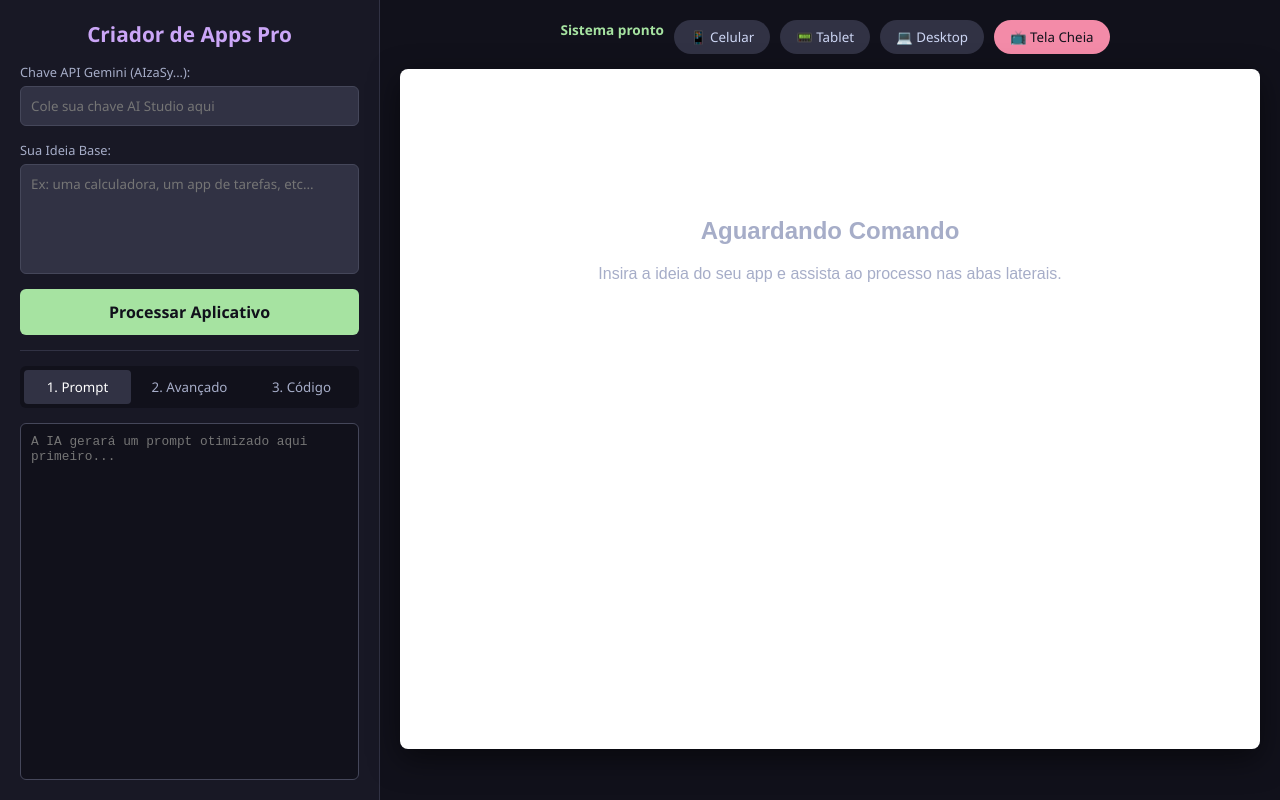
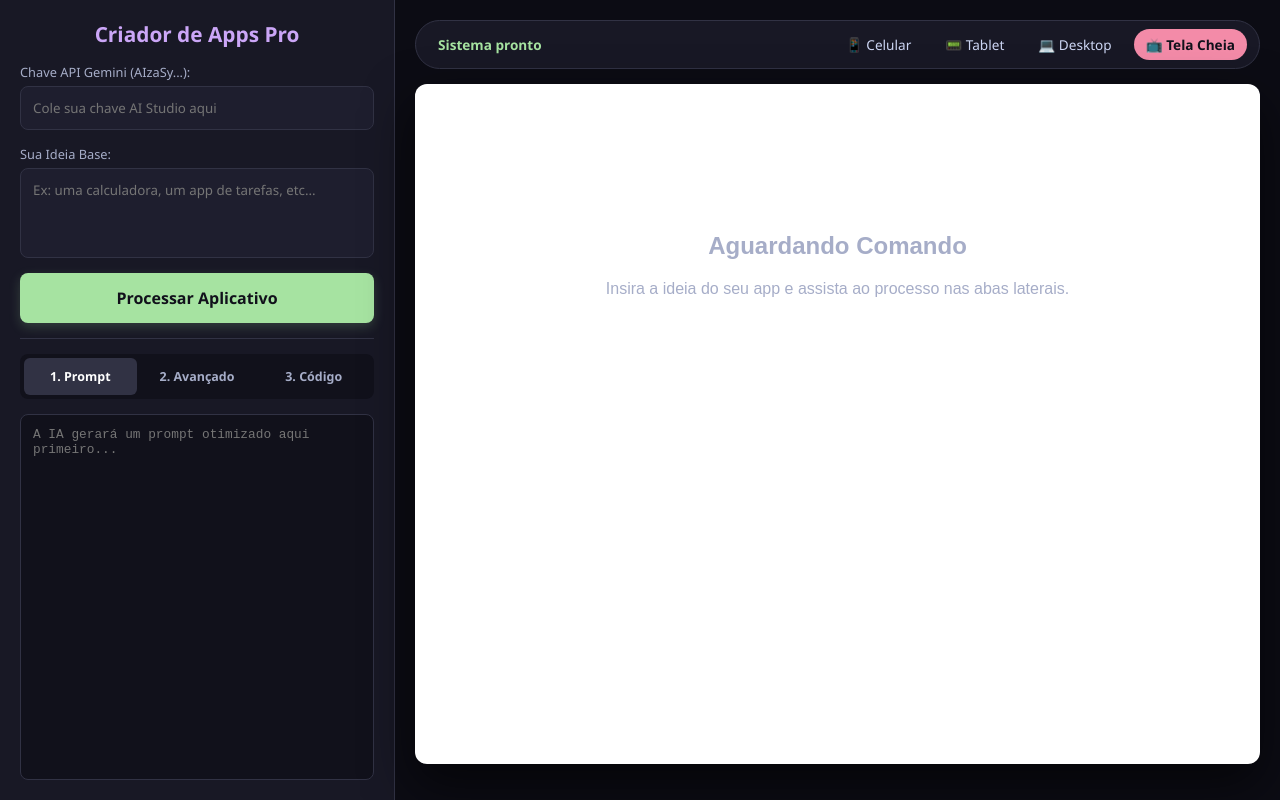
Before and after one commit to joabeplay1/paizao-gostoso-andressa-adora, a plain HTML site: page index.html in a window 1280 px wide. Drawn offline with Linux system fonts and the light colour scheme; a script that the page names is missing.

Commit message:
style.css
Updated styles for various elements, including font, background colors, and button properties.

```diff
--- a/style.css
+++ b/style.css
@@ -2,12 +2,12 @@
     box-sizing: border-box;
     margin: 0;
     padding: 0;
-    font-family: 'Segoe UI', Arial, sans-serif;
+    font-family: 'Segoe UI', system-ui, -apple-system, sans-serif;
 }
 
 body, html {
     height: 100%;
-    background-color: #1e1e2e;
+    background-color: #11111b;
     color: #cdd6f4;
     overflow: hidden;
 }
@@ -18,10 +18,9 @@
     width: 100vw;
 }
 
-/* Painel Lateral */
 .sidebar {
-    width: 380px;
-    min-width: 380px;
+    width: 395px;
+    min-width: 395px;
     background-color: #181825;
     padding: 20px;
     display: flex;
@@ -34,6 +33,7 @@
     font-size: 1.3rem;
     color: #cba6f7;
     text-align: center;
+    font-weight: 600;
 }
 
 .api-key-container, .input-container {
@@ -49,36 +49,35 @@
 
 input[type="password"], textarea {
     width: 100%;
-    background-color: #313244;
+    background-color: #1e1e2e;
     color: #fff;
-    border: 1px solid #45475a;
-    border-radius: 6px;
-    padding: 10px;
+    border: 1px solid #313244;
+    border-radius: 8px;
+    padding: 12px;
     outline: none;
 }
 
 textarea {
-    height: 110px;
+    height: 90px;
     resize: none;
-}
-
-input:focus, textarea:focus {
-    border-color: #cba6f7;
 }
 
 #btn-generate {
     background-color: #a6e3a1;
     color: #11111b;
     border: none;
-    padding: 12px;
-    border-radius: 6px;
+    padding: 14px;
+    border-radius: 8px;
     cursor: pointer;
     font-weight: bold;
     font-size: 1rem;
+    box-shadow: 0 4px 12px rgba(166, 227, 161, 0.2);
 }
 
-#btn-generate:hover {
-    background-color: #94e2d5;
+#btn-generate:disabled {
+    background-color: #45475a;
+    color: #585b70;
+    cursor: not-allowed;
 }
 
 .divider {
@@ -89,10 +88,10 @@
 /* Abas */
 .tabs {
     display: flex;
-    gap: 5px;
+    gap: 4px;
     background-color: #11111b;
     padding: 4px;
-    border-radius: 6px;
+    border-radius: 8px;
 }
 
 .nav-btn {
@@ -100,9 +99,11 @@
     background: transparent;
     color: #a6adc8;
     border: none;
-    padding: 8px;
+    padding: 10px 4px;
     cursor: pointer;
-    border-radius: 4px;
+    border-radius: 6px;
+    font-size: 0.78rem;
+    font-weight: 600;
 }
 
 .nav-btn.active {
@@ -120,6 +121,15 @@
     font-family: monospace;
     font-size: 0.8rem;
     background-color: #11111b;
+    color: #94e2d5;
+}
+
+#output-advanced {
+    color: #f9e2af;
+}
+
+#output-code {
+    color: #a6e3a1;
 }
 
 /* Área de Preview */
@@ -128,39 +138,47 @@
     display: flex;
     flex-direction: column;
     align-items: center;
-    background-color: #11111b;
+    background-color: #0c0c14;
     padding: 20px;
 }
 
 .device-controls {
     display: flex;
+    width: 100%;
+    justify-content: flex-end;
     gap: 10px;
     margin-bottom: 15px;
+    background-color: #181825;
+    padding: 8px 12px;
+    border-radius: 30px;
+    border: 1px solid #313244;
+    align-items: center;
 }
 
 .device-btn {
-    background-color: #313244;
+    background-color: transparent;
     color: #cdd6f4;
     border: none;
-    padding: 8px 16px;
+    padding: 6px 12px;
     border-radius: 20px;
     cursor: pointer;
+    font-size: 0.85rem;
 }
 
 .device-btn:hover {
-    background-color: #45475a;
+    background-color: #313244;
 }
 
 .btn-fullscreen {
     background-color: #f38ba8;
     color: #11111b;
+    font-weight: bold;
 }
 
-/* Tamanhos de Tela */
 #device-simulator {
     background-color: #fff;
-    box-shadow: 0 10px 30px rgba(0,0,0,0.5);
-    transition: all 0.3s ease;
+    box-shadow: 0 20px 50px rgba(0,0,0,0.6);
+    transition: all 0.3s cubic-bezier(0.16, 1, 0.3, 1);
     overflow: hidden;
 }
 
@@ -170,12 +188,12 @@
     border: none;
 }
 
-.device-mobile { width: 375px; height: 640px; border: 12px solid #313244; border-radius: 24px; }
-.device-tablet { width: 768px; height: 850px; border: 14px solid #313244; border-radius: 16px; }
-.device-desktop { width: 100%; height: calc(100vh - 120px); border-radius: 8px; }
+.device-mobile { width: 375px; height: 667px; border: 12px solid #313244; border-radius: 32px; }
+.device-tablet { width: 768px; height: 1024px; border: 14px solid #313244; border-radius: 24px; }
+.device-desktop { width: 100%; height: calc(100vh - 120px); border-radius: 12px; }
 .device-fullscreen { position: fixed; top: 0; left: 0; width: 100vw !important; height: 100vh !important; z-index: 99999; border-radius: 0; border: none; }
 
 .close-fs-btn {
     position: fixed; top: 20px; right: 20px; z-index: 100000;
-    background: #f38ba8; color: #11111b; border: none; padding: 10px; border-radius: 5px; cursor: pointer; font-weight: bold;
+    background: #f38ba8; color: #11111b; border: none; padding: 12px 20px; border-radius: 8px; cursor: pointer; font-weight: bold;
 }
```
